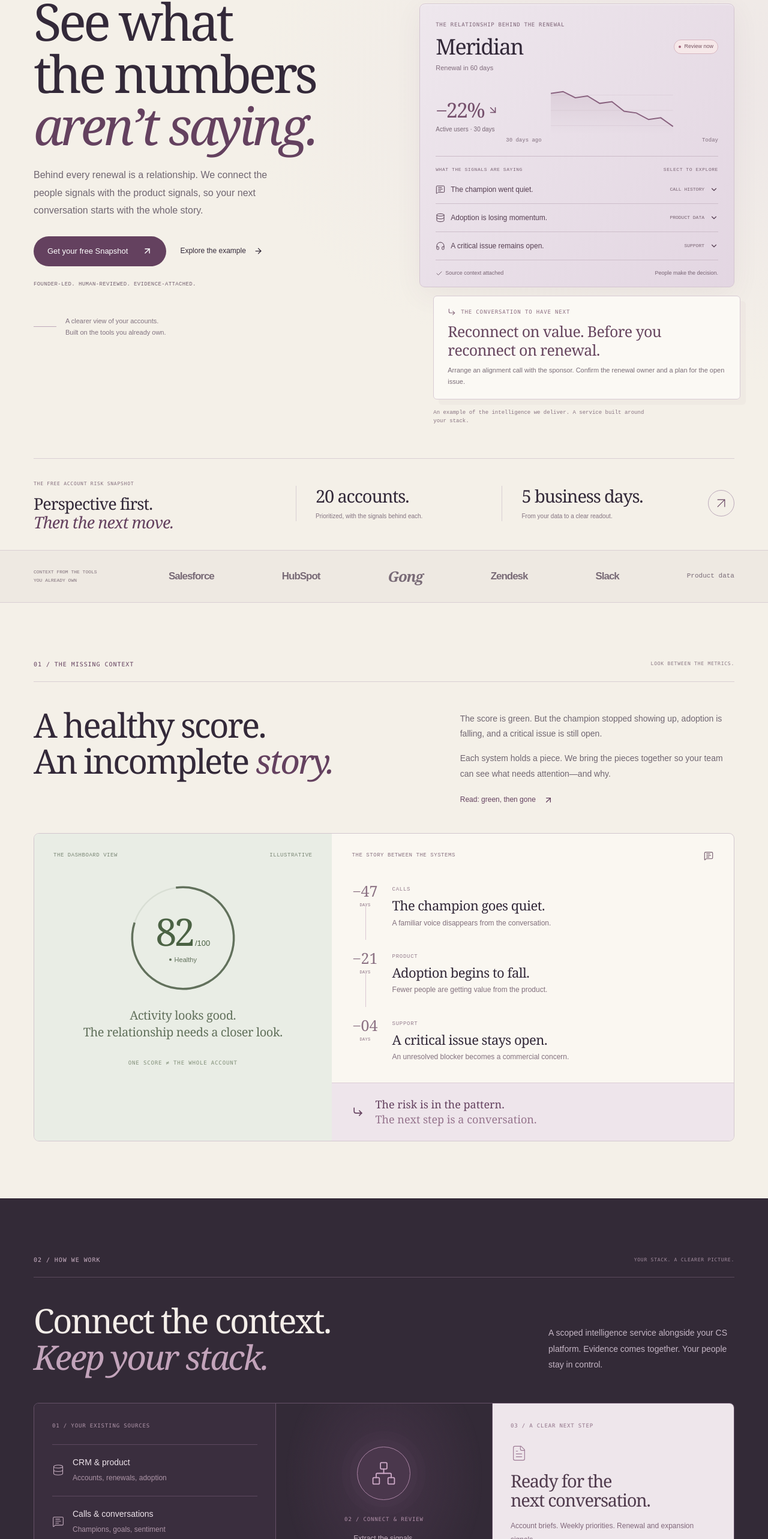
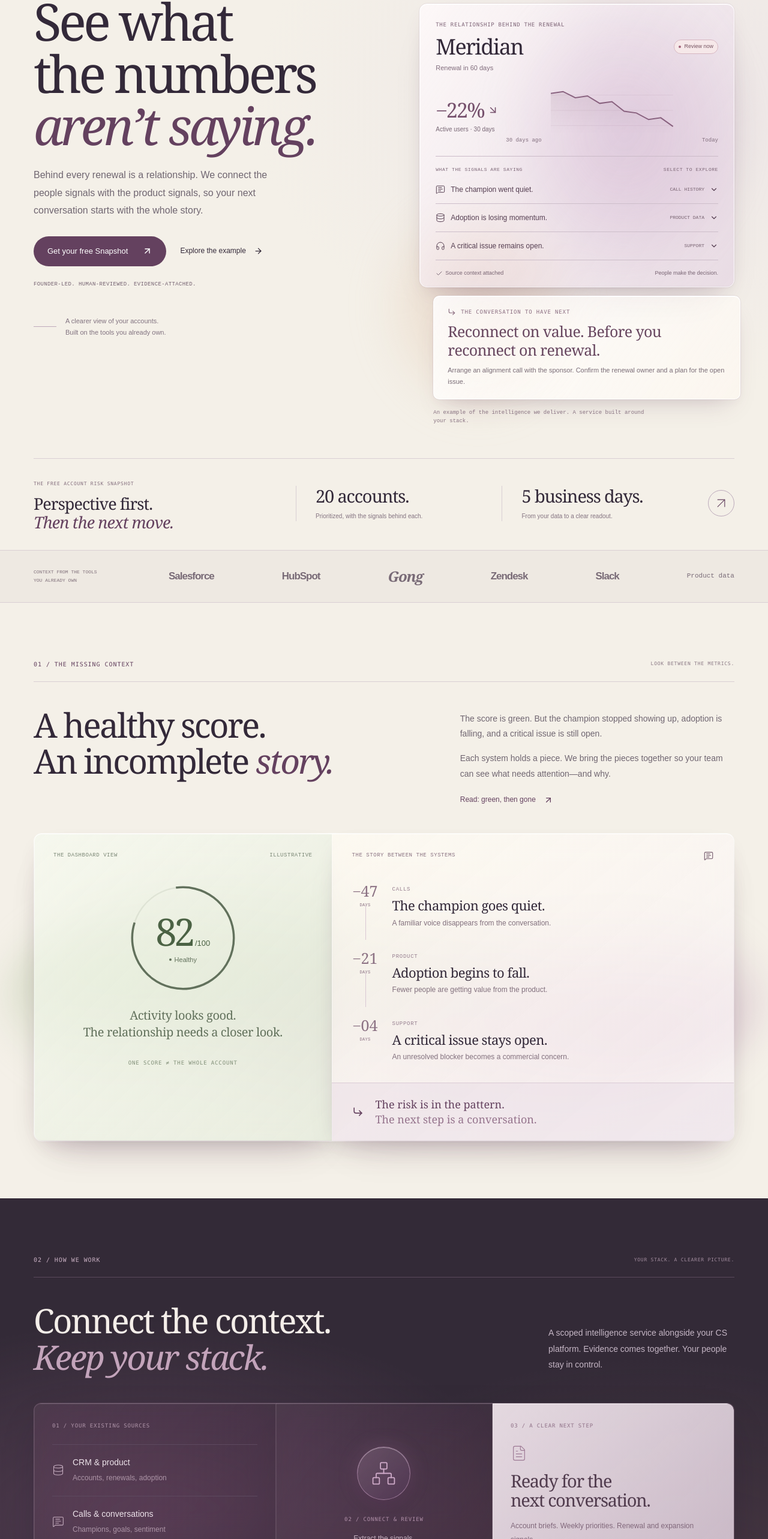
Before and after one commit to sahilghewari/NexaWorks-v4, a Next.js app: page / in a window 1280 px wide. Shown: the part 231-2797 px from the top of the page at 60% size. Built offline with nearby package versions, Linux system fonts and the light colour scheme.

Commit message:
Add frosted glass depth and soft light behind editorial cards

```diff
--- a/src/app/editorial-home.css
+++ b/src/app/editorial-home.css
@@ -2262,3 +2262,326 @@
     grid-row: 1/3;
   }
 }
+
+/* Frosted materials: light sits behind the surfaces rather than over the text. */
+.ed-dossier,
+.ed-story-board,
+.ed-method-board,
+.ed-price-grid,
+.ed-offer-layout,
+.ed-reading-grid,
+.ed-founder-layout {
+  position: relative;
+  isolation: isolate;
+}
+.ed-dossier::before,
+.ed-dossier::after,
+.ed-story-board::before,
+.ed-price-grid::before,
+.ed-price-grid::after,
+.ed-offer-layout::before,
+.ed-reading-grid::before,
+.ed-founder-layout::before {
+  content: "";
+  position: absolute;
+  pointer-events: none;
+  z-index: -1;
+  border-radius: 50%;
+}
+.ed-dossier::before {
+  width: 82%;
+  height: 63%;
+  top: 7%;
+  right: -6%;
+  background: radial-gradient(
+    ellipse,
+    #b48fb0a6,
+    #cbb2c65c 45%,
+    transparent 72%
+  );
+  filter: blur(24px);
+}
+.ed-dossier::after {
+  width: 65%;
+  height: 48%;
+  left: -14%;
+  bottom: 1%;
+  background: radial-gradient(
+    ellipse,
+    #d5b6a884,
+    #e5cbb358 40%,
+    transparent 72%
+  );
+  filter: blur(28px);
+}
+.ed-account-sheet,
+.ed-next-conversation,
+.ed-story-score,
+.ed-story-timeline,
+.ed-method-sources,
+.ed-method-center,
+.ed-method-output,
+.ed-offer-paper,
+.ed-price-card,
+.ed-reading-art,
+.ed-brief-form {
+  -webkit-backdrop-filter: blur(22px) saturate(125%);
+  backdrop-filter: blur(22px) saturate(125%);
+  box-shadow:
+    inset 0 1px 0 #ffffffd9,
+    inset 1px 0 0 #ffffff73,
+    inset 0 -1px 0 #78546f12,
+    0 2px 5px #59334e06,
+    0 15px 35px -14px #67425a30,
+    0 35px 65px -38px #58314f40;
+}
+.ed-account-sheet {
+  background: linear-gradient(125deg, #fffafbd1, #f4ebf3a6 43%, #e3d1e298);
+  border-color: #ffffffc2;
+  outline: 1px solid #ad88a225;
+  border-radius: 13px;
+  transition:
+    box-shadow 0.3s,
+    transform 0.3s;
+}
+.ed-next-conversation {
+  background: linear-gradient(125deg, #ffffffdc, #fff9f2a8);
+  border-color: #ffffffed;
+  outline: 1px solid #b8a2ad36;
+  border-radius: 10px;
+  box-shadow:
+    inset 0 1px 0 #fff,
+    0 6px 13px #60465008,
+    0 22px 40px -20px #63435b42;
+}
+.ed-story-board {
+  background: transparent;
+  overflow: visible;
+  border-color: #ffffffb3;
+  border-radius: 13px;
+  box-shadow: 0 25px 60px -35px #4c364338;
+}
+.ed-story-board::before {
+  inset: 8% -4% 0;
+  background:
+    radial-gradient(ellipse at 15% 40%, #b9c8a582, transparent 50%),
+    radial-gradient(ellipse at 82% 60%, #ba92b163, transparent 55%);
+  filter: blur(30px);
+}
+.ed-story-score {
+  background: linear-gradient(135deg, #f6faf0ba, #e2ebdba1);
+  border-radius: 12px 0 0 12px;
+}
+.ed-story-timeline {
+  background: linear-gradient(140deg, #fffcf4b5, #f9f3f8a3);
+  border-radius: 0 12px 12px 0;
+  overflow: hidden;
+}
+.ed-story-insight {
+  background: #e8dbe67a;
+}
+.ed-approach {
+  background:
+    radial-gradient(ellipse at 20% 60%, #845a7966, transparent 44%),
+    radial-gradient(ellipse at 85% 85%, #9e707442, transparent 46%), #332a37;
+}
+.ed-method-board {
+  background: #69475c1a;
+  border-color: #c9a9c147;
+  border-radius: 13px;
+  box-shadow:
+    0 25px 65px -25px #1b102c70,
+    inset 0 1px #f9d8f326;
+}
+.ed-method-sources,
+.ed-method-center {
+  background: linear-gradient(125deg, #e9cce00d, #38283b42);
+  box-shadow:
+    inset 0 1px #ffffff24,
+    inset 1px 0 #ffffff12;
+}
+.ed-method-center {
+  border-color: #c9a9c130;
+}
+.ed-method-mark {
+  background: linear-gradient(140deg, #edcce02e, #5d3c655c);
+  border-color: #d3a7cc80;
+  box-shadow:
+    inset 0 1px #ffffff5c,
+    0 0 35px #d598c52b,
+    0 10px 20px #210d282e;
+}
+.ed-method-output {
+  background: linear-gradient(135deg, #fcf1f7e0, #e7d7e5c9);
+  box-shadow:
+    inset 0 1px #ffffffb3,
+    inset 1px 0 #ffffff40;
+}
+.ed-offer {
+  background:
+    radial-gradient(ellipse at 80% 45%, #c6a4ba66, transparent 50%),
+    radial-gradient(ellipse at 10% 90%, #ead6bb70, transparent 50%), #eee7e9;
+}
+.ed-offer-layout::before {
+  width: 65%;
+  height: 80%;
+  right: -7%;
+  top: 15%;
+  background: radial-gradient(ellipse, #b28fa470, transparent 68%);
+  filter: blur(30px);
+}
+.ed-offer-paper {
+  background: linear-gradient(130deg, #fffdf5cf, #fff6f0a6);
+  border: 1px solid #ffffffdb;
+  outline: 1px solid #c7adbb3b;
+  border-radius: 12px;
+}
+.ed-price-grid {
+  gap: 19px;
+  overflow: visible;
+  border: 0;
+}
+.ed-price-grid::before {
+  inset: 7% 20% 2% -6%;
+  background: radial-gradient(ellipse, #c4a7bd73, transparent 70%);
+  filter: blur(35px);
+}
+.ed-price-grid::after {
+  inset: 25% -6% -4% 40%;
+  background: radial-gradient(ellipse, #d6c4a968, transparent 70%);
+  filter: blur(35px);
+}
+.ed-price-card,
+.ed-price-card + .ed-price-card {
+  background: linear-gradient(135deg, #fffdf4b8, #fcf7f18c);
+  border: 1px solid #ffffffdb;
+  outline: 1px solid #c7b4c22b;
+  border-radius: 12px;
+  transition:
+    transform 0.3s,
+    box-shadow 0.3s;
+}
+.ed-price-card.is-featured {
+  background: linear-gradient(135deg, #f9edf6cc, #e5d2e4a3);
+  border-color: #fff2fd;
+  outline-color: #b690ab4a;
+  box-shadow:
+    inset 0 1px #fff,
+    inset 1px 0 #ffffff80,
+    0 10px 30px -10px #865e7d26,
+    0 35px 65px -30px #73456538;
+}
+.ed-reading-grid::before {
+  width: 80%;
+  height: 80%;
+  top: -14%;
+  left: 10%;
+  background:
+    radial-gradient(ellipse at 0% 40%, #b9c5a673, transparent 42%),
+    radial-gradient(ellipse at 50% 40%, #b48cad63, transparent 45%),
+    radial-gradient(ellipse at 100% 40%, #aab8c770, transparent 42%);
+  filter: blur(25px);
+}
+.ed-reading-art {
+  border: 1px solid #ffffffbd;
+  border-radius: 11px;
+}
+.ed-reading-score {
+  background: linear-gradient(130deg, #f1f5e5a8, #d4e1c49e);
+}
+.ed-reading-test {
+  background: linear-gradient(130deg, #f0e1efab, #cbb2c7b0);
+}
+.ed-reading-context {
+  background: linear-gradient(130deg, #edf2f6a6, #c6d2deab);
+}
+.ed-founder-layout::before {
+  width: 60%;
+  height: 110%;
+  right: -6%;
+  top: -8%;
+  background: radial-gradient(ellipse, #b280ab6b, transparent 68%);
+  filter: blur(30px);
+}
+.ed-brief-form {
+  background: linear-gradient(135deg, #63435dd9, #463046eb);
+  border-color: #e4bdd257;
+  border-radius: 12px;
+  box-shadow:
+    inset 0 1px #ffe5f56b,
+    inset 1px 0 #fff0f51a,
+    0 25px 55px -20px #58304e52;
+}
+@media (hover: hover) and (prefers-reduced-motion: no-preference) {
+  .ed-account-sheet:hover,
+  .ed-price-card:hover {
+    transform: translateY(-4px);
+  }
+  .ed-account-sheet:hover,
+  .ed-price-card:hover {
+    box-shadow:
+      inset 0 1px #fff,
+      inset 1px 0 #ffffff80,
+      0 15px 35px -10px #67425a30,
+      0 40px 75px -30px #58314f42;
+  }
+}
+@supports not (
+  (backdrop-filter: blur(1px)) or (-webkit-backdrop-filter: blur(1px))
+) {
+  .ed-account-sheet,
+  .ed-next-conversation,
+  .ed-story-timeline,
+  .ed-offer-paper,
+  .ed-price-card {
+    background-color: #f6eff3;
+  }
+  .ed-story-score {
+    background-color: #eaf0e3;
+  }
+  .ed-method-sources,
+  .ed-method-center {
+    background-color: #403044;
+  }
+  .ed-method-output {
+    background-color: #e9dce6;
+  }
+  .ed-brief-form {
+    background-color: #50394e;
+  }
+}
+@media (max-width: 800px) {
+  .ed-story-score {
+    border-radius: 12px 12px 0 0;
+  }
+  .ed-story-timeline {
+    border-radius: 0 0 12px 12px;
+  }
+  .ed-price-grid {
+    gap: 20px;
+  }
+  .ed-account-sheet,
+  .ed-next-conversation,
+  .ed-story-score,
+  .ed-story-timeline,
+  .ed-method-sources,
+  .ed-method-center,
+  .ed-method-output,
+  .ed-offer-paper,
+  .ed-price-card,
+  .ed-reading-art,
+  .ed-brief-form {
+    -webkit-backdrop-filter: blur(14px) saturate(115%);
+    backdrop-filter: blur(14px) saturate(115%);
+  }
+  .ed-dossier::before,
+  .ed-dossier::after,
+  .ed-story-board::before,
+  .ed-price-grid::before,
+  .ed-price-grid::after,
+  .ed-offer-layout::before,
+  .ed-reading-grid::before,
+  .ed-founder-layout::before {
+    filter: blur(18px);
+  }
+}
```
Also changed, not shown: 1 other file (tests, documents, lock files or other folders).
